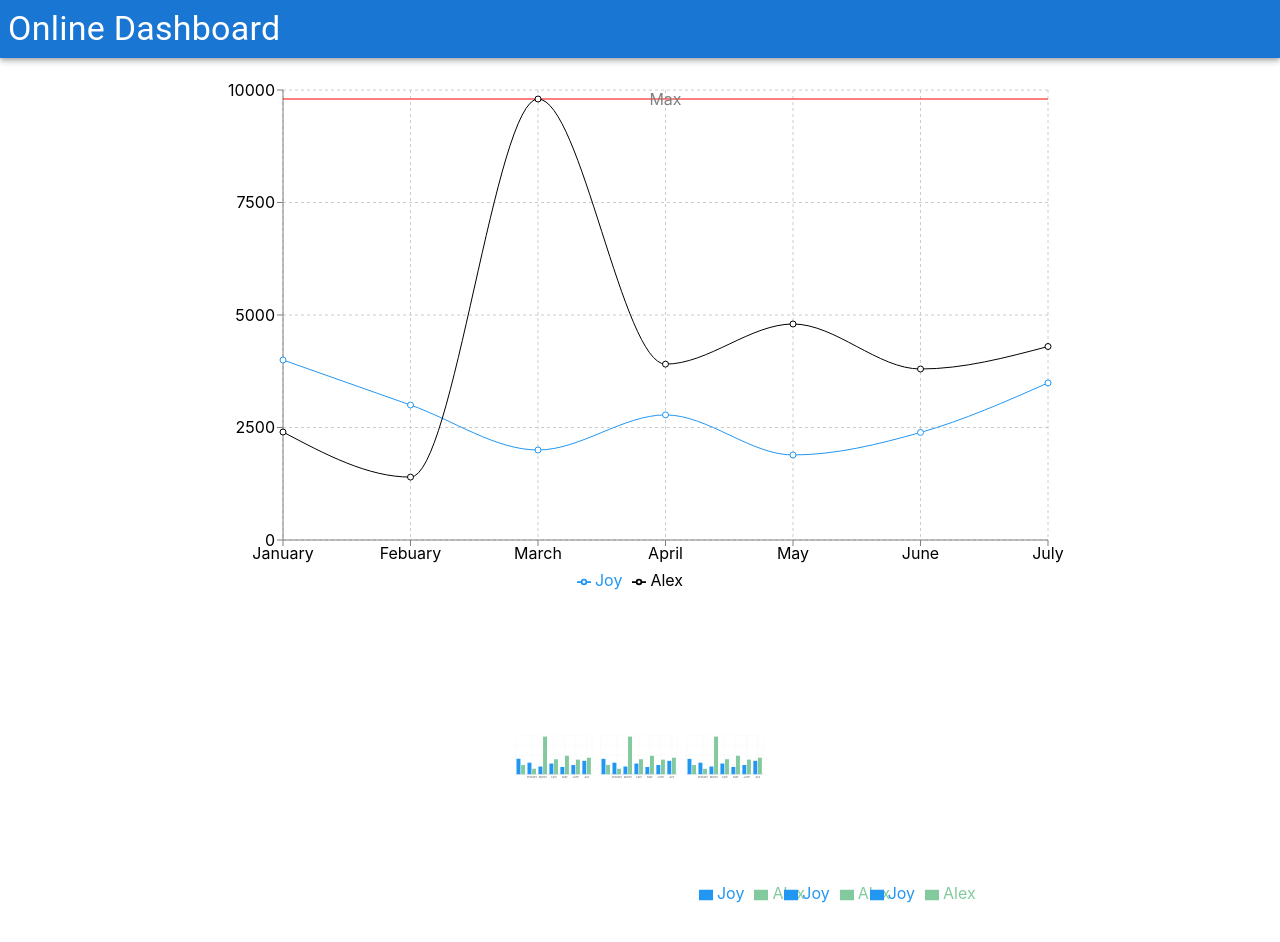
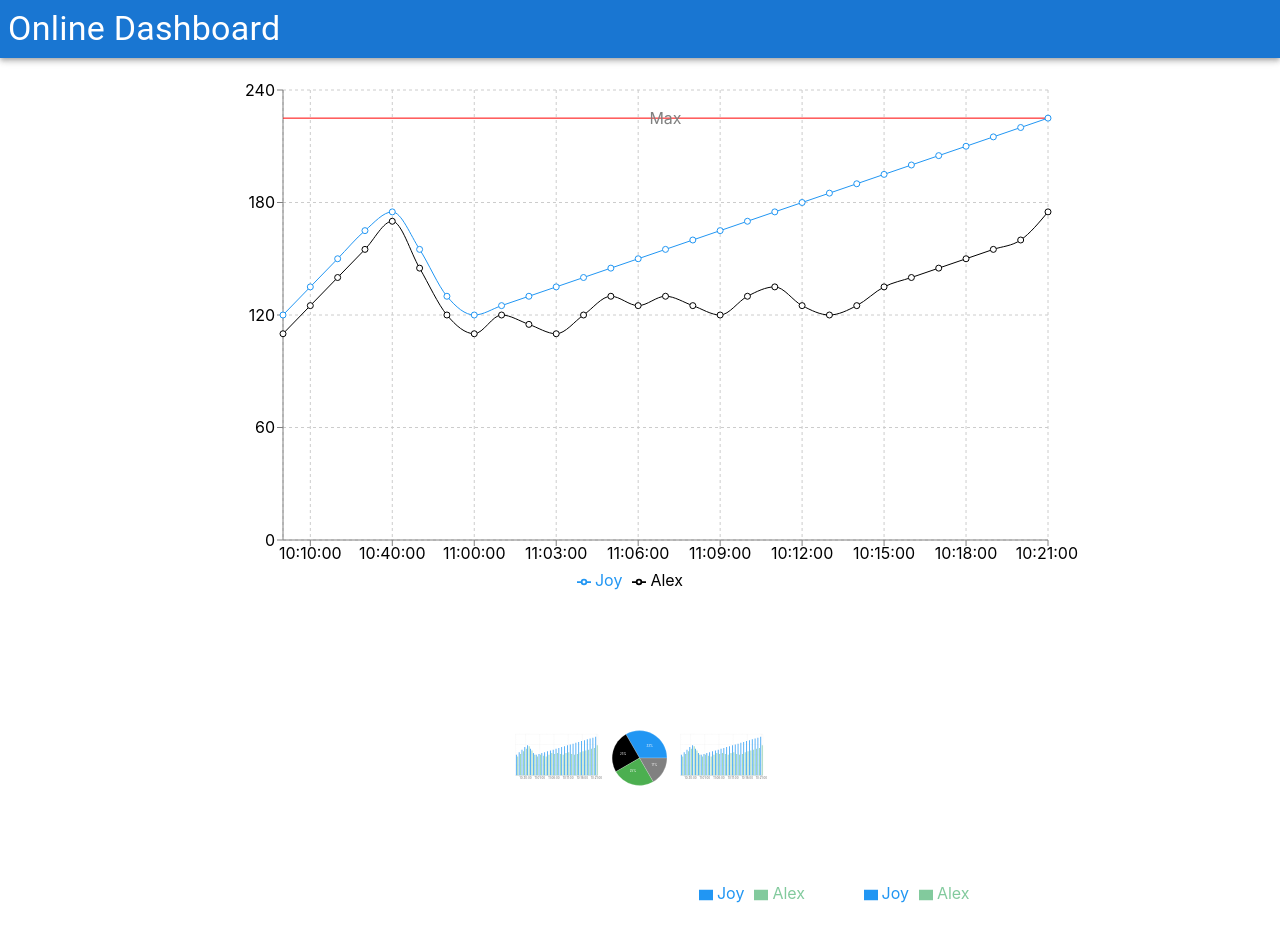
Before and after one commit to wolfeandres/team-analytics, a React (Create React App) app: page / in a window 1280 px wide. Shown: the top 942 px of the page. Before the commit the page ends 912 px from the top, so only its background shows below. Built offline with nearby package versions, Linux system fonts and the light colour scheme.

Commit message:
Added PieChart and new data for heart rates
Added around 36 new heart rate points, and a new piechart element into my layout

```diff
--- a/src/App.css
+++ b/src/App.css
@@ -50,6 +50,9 @@
   align-items: center;
   justify-content: center;
 } */
+
+
+
 .main-chart {
   width: 80%;
   height: 550px;
--- a/src/App.tsx
+++ b/src/App.tsx
@@ -1,18 +1,47 @@
 import React from 'react';
 import logo from './logo.svg';
 import './App.css';
-import { LineChart, Line, ResponsiveContainer, CartesianGrid, XAxis, YAxis, Tooltip, Legend, BarChart, Bar, ReferenceLine } from 'recharts';
+import { LineChart, Line, ResponsiveContainer, CartesianGrid, XAxis, YAxis, Tooltip, Legend, BarChart, Bar, ReferenceLine, Pie, PieChart, Cell } from 'recharts';
 import AppBar from '@mui/material/AppBar';
 import Typography from '@mui/material/Typography';
 
 const data = [
-  { month: 'January', Joy: 4000, Alex: 2400,},
-  { month: 'Febuary', Joy: 3000, Alex: 1398,},
-  { month: 'March', Joy: 2000, Alex: 9800,},
-  { month: 'April', Joy: 2780, Alex: 3908,},
-  { month: 'May', Joy: 1890, Alex: 4800,},
-  { month: 'June', Joy: 2390, Alex: 3800,},
-  { month: 'July', Joy: 3490, Alex: 4300,}
+  // { month: 'January', Joy: 4000, Alex: 2400,},
+  // { month: 'Febuary', Joy: 3000, Alex: 1398,},
+  // { month: 'March', Joy: 2000, Alex: 9800,},
+  // { month: 'April', Joy: 2780, Alex: 3908,},
+  // { month: 'May', Joy: 1890, Alex: 4800,},
+  // { month: 'June', Joy: 2390, Alex: 3800,},
+  // { month: 'July', Joy: 3490, Alex: 4300,}
+  {time: '10:00:00', Joy: 120, Alex: 110},
+  {time: '10:10:00', Joy: 135, Alex: 125},
+  {time: '10:20:00', Joy: 150, Alex: 140},
+  {time: '10:30:00', Joy: 165, Alex: 155},
+  {time: '10:40:00', Joy: 175, Alex: 170},
+  {time: '10:50:00', Joy: 155, Alex: 145},
+  {time: '11:00:00', Joy: 130, Alex: 120},
+  {time: '11:00:00', Joy: 120, Alex: 110},
+  {time: '11:01:00', Joy: 125, Alex: 120},
+  {time: '11:02:00', Joy: 130, Alex: 115},
+  {time: '11:03:00', Joy: 135, Alex: 110},
+  {time: '11:04:00', Joy: 140, Alex: 120},
+  {time: '11:05:00', Joy: 145, Alex: 130},
+  {time: '11:06:00', Joy: 150, Alex: 125},
+  {time: '11:07:00', Joy: 155, Alex: 130},
+  {time: '11:08:00', Joy: 160, Alex: 125},
+  {time: '11:09:00', Joy: 165, Alex: 120},
+  {time: '10:10:00', Joy: 170, Alex: 130},
+  {time: '10:11:00', Joy: 175, Alex: 135},
+  {time: '10:12:00', Joy: 180, Alex: 125},
+  {time: '10:13:00', Joy: 185, Alex: 120},
+  {time: '10:14:00', Joy: 190, Alex: 125},
+  {time: '10:15:00', Joy: 195, Alex: 135},
+  {time: '10:16:00', Joy: 200, Alex: 140},
+  {time: '10:17:00', Joy: 205, Alex: 145},
+  {time: '10:18:00', Joy: 210, Alex: 150},
+  {time: '10:19:00', Joy: 215, Alex: 155},
+  {time: '10:20:00', Joy: 220, Alex: 160},
+  {time: '10:21:00', Joy: 225, Alex: 175}
 ];
 
 const renderLine = (
@@ -28,15 +57,65 @@ const renderLine = (
     }}
   >
     <CartesianGrid strokeDasharray="3 3"/>
-    <XAxis dataKey="month" stroke="black"/>
+    <XAxis dataKey="time" stroke="black"/>
     <YAxis stroke="black"/>
     <Tooltip />
     <Legend />
-    <ReferenceLine y={9800} label="Max" stroke="red" />
+    <ReferenceLine y={225} label="Max" stroke="red" />
     <Line type="monotone" dataKey="Joy" stroke="#2196f3" activeDot={{r:8}} />
     <Line type="monotone" dataKey="Alex" stroke="#000000" />
   </LineChart>
 );
+const piedata = [
+  { name: 'Group A', value: 400 },
+  { name: 'Group B', value: 300 },
+  { name: 'Group C', value: 300 },
+  { name: 'Group D', value: 200 },
+];
+
+const COLORS: string[] = ['#2196f3', '#000000', '#4caf50', '#808080'];
+const RADIAN = Math.PI / 180;
+
+const renderCustomizedLabel = ({ cx, cy, midAngle, innerRadius, outerRadius, percent, index }: {
+  cx: number;
+  cy: number;
+  midAngle: number;
+  innerRadius: number;
+  outerRadius: number;
+  percent: number;
+  index: number;
+}) => {
+  const radius = innerRadius + (outerRadius - innerRadius) * 0.5;
+  const x = cx + radius * Math.cos(-midAngle * RADIAN);
+  const y = cy + radius * Math.sin(-midAngle * RADIAN);
+
+  return (
+    <text x={x} y={y} fill="white" textAnchor={x > cx ? 'start' : 'end'} dominantBaseline="central">
+      {`${(percent * 100).toFixed(0)}%`}
+    </text>
+  );
+};
+
+const renderPie = (
+  <PieChart width={400} height={400}>
+  <Pie
+  data={piedata}
+  cx="50%"
+  cy="50%"
+  labelLine={false}
+  label={renderCustomizedLabel}
+  outerRadius={150}
+  fill="#8884d8"
+  dataKey="value"
+ >
+  {data.map((entry, index) => (
+  <Cell key={`cell-${index}`} fill={COLORS[index % COLORS.length]} />
+  ))}
+  </Pie>
+  </PieChart>
+);
+
+
 
 const renderBar = (
   <BarChart
@@ -51,7 +130,7 @@ const renderBar = (
     }}
   >
     <CartesianGrid strokeDasharray="3 3" />
-    <XAxis dataKey="month" />
+    <XAxis dataKey="time" />
     <Tooltip />
     <Legend />
     <Bar dataKey="Joy" fill="#2196f3" />
@@ -72,7 +151,7 @@ function App() {
       </div>
       <div className="small-chart">
         {renderBar}
-        {renderBar}
+        {renderPie}
         {renderBar}
       </div>
     </div>
```
